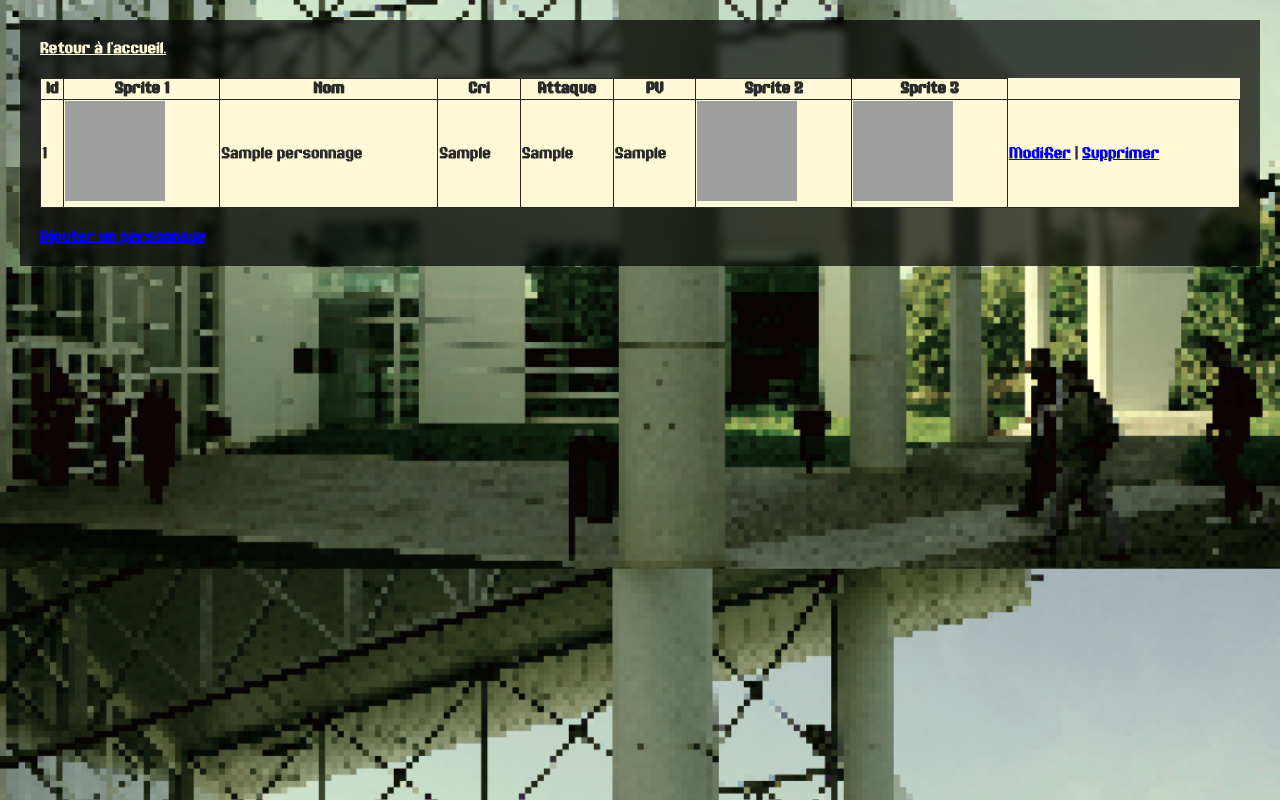
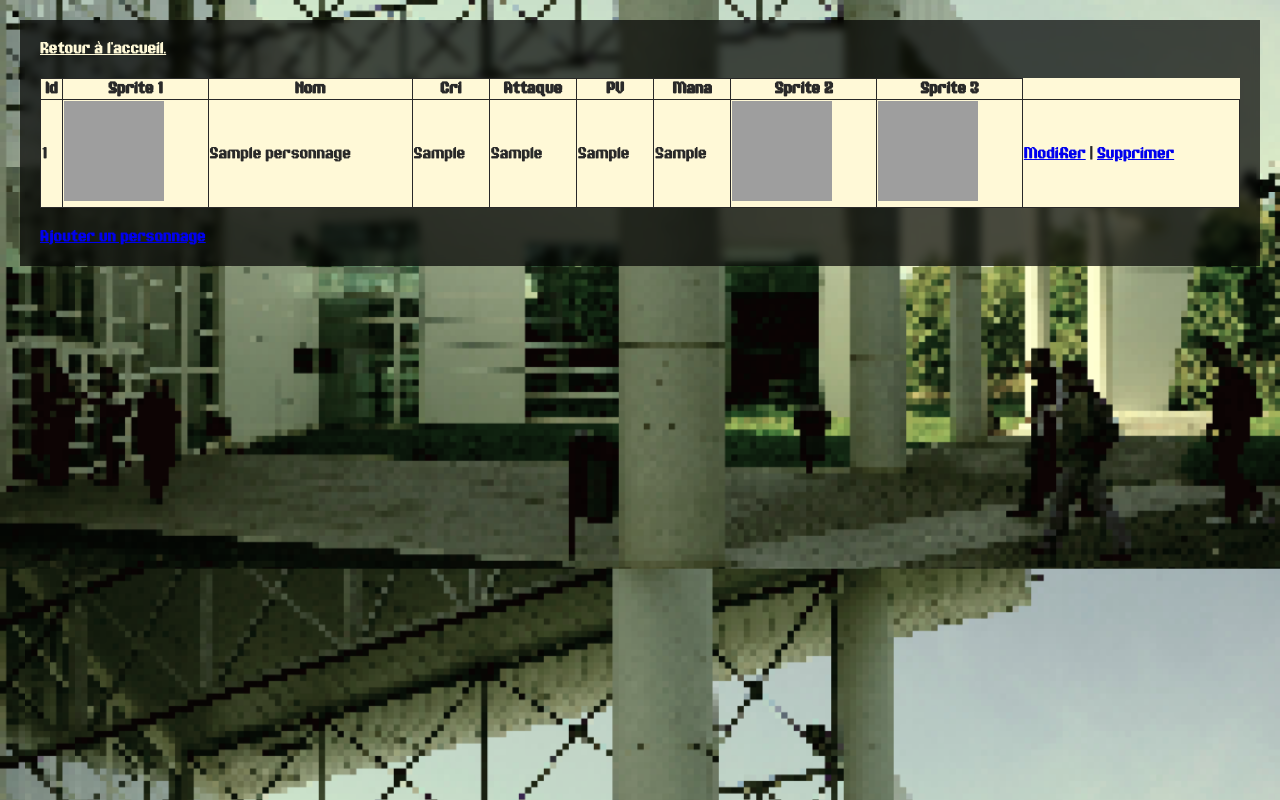
Before and after one commit to BinroLeCrab/MMI_Fighter, a PHP site: page /index.php?Admin in a window 1280 px wide. Run offline with PHP 8.4, Linux system fonts and the light colour scheme; tables that the repository leaves empty or names only in its code hold one stand-in row (values such as "Sample post"); grey boxes are pictures that could not be loaded.

Commit message:
✨ ajout des points de mana

```diff
--- a/classes/Personnage.php
+++ b/classes/Personnage.php
@@ -6,6 +6,7 @@ class Personnage {
     private $name;
     private $cri;
     private $atk;
+    private $mana;
     private $pv;
     private $pv_max;
 
@@ -13,7 +14,7 @@ class Personnage {
     private $S2;
     private $S3;
 
-    private $soin = 50;
+    private $soin;
 
     //? -------------------------GETTERS-------------------------------
 
@@ -31,6 +32,10 @@ class Personnage {
 
     public function getAtk() {
         return $this->atk;
+    }
+
+    public function getMana() {
+        return $this->mana;
     }
 
     public function getPv() {
@@ -68,6 +73,14 @@ class Personnage {
             $this->atk = $atk;
         } else {
             $this->atk = 0;
+        }
+    }
+
+    public function setMana($mana) {
+        if ($mana > 0) {
+            $this->mana = $mana;
+        } else {
+            $this->mana = 0;
         }
     }
 
@@ -113,6 +126,7 @@ class Personnage {
     public function __construct($data) {
         $this->hydrate($data);
         $this->setPvMax($data['pv']);
+        $this->soin = $this->mana;
     }
 
     public function crier() {
@@ -132,6 +146,10 @@ class Personnage {
         $reponse .= "       <div class=\"nbStats\">\n";
         $reponse .= "           <p>".$this->getPv()."</p>\n";
         $reponse .= "           <img class=\"IconHaut\" src=\"asset/PV.svg\" alt=\"PV\">\n";
+        $reponse .= "       </div>\n";
+        $reponse .= "       <div class=\"nbStats\">\n";
+        $reponse .= "           <p>".$this->getMana()."</p>\n";
+        $reponse .= "           <img class=\"IconHaut\" src=\"asset/Mana.svg\" alt=\"Mana\">\n";
         $reponse .= "       </div>\n";
         $reponse .= "   </div>\n";
 
@@ -178,6 +196,10 @@ class Personnage {
         $reponse.= "          <div class=\"nbStats\">\n";
         $reponse.= "              <p class=\"js_ATK\">".$this->getAtk()."</p>\n";
         $reponse.= "              <img src=\"asset/ATK.svg\" alt=\"Attaque\">\n";
+        $reponse.= "          </div>\n";
+        $reponse.= "          <div class=\"nbStats\">\n";
+        $reponse.= "              <p class=\"js_MANA\">".$this->getMana()."</p>\n";
+        $reponse.= "              <img src=\"asset/Mana.svg\" alt=\"Mana\">\n";
         $reponse.= "          </div>\n";
 
         $reponse.= "      </div>\n";
--- a/classes/PersonnageManager.php
+++ b/classes/PersonnageManager.php
@@ -12,12 +12,13 @@ class PersonnageManager {
     }
 
     public function addPersonnage(Personnage $perso) :bool {
-        $stmt = $this->db->prepare('INSERT INTO personnages(name, cri, atk, pv, S1, S2, S3) VALUES(:n, :c, :a, :p, :s1, :s2, :s3)');
+        $stmt = $this->db->prepare('INSERT INTO personnages(name, cri, atk, pv, mana, S1, S2, S3) VALUES(:n, :c, :a, :p, :m, :s1, :s2, :s3)');
 
         $stmt->bindValue(':n', $perso->getName());
         $stmt->bindValue(':c', $perso->getCri());
         $stmt->bindValue(':a', $perso->getAtk());
         $stmt->bindValue(':p', $perso->getPv());
+        $stmt->bindValue(':m', $perso->getMana());
         $stmt->bindValue(':s1', $perso->getS1());
         $stmt->bindValue(':s2', $perso->getS2());
         $stmt->bindValue(':s3', $perso->getS3());
@@ -38,12 +39,13 @@ class PersonnageManager {
 
     public function modifyPersonnage(Personnage $perso) :bool {
 
-        $stmt = $this->db->prepare('UPDATE personnages SET name = :n, cri = :c, atk = :a, pv = :p, S1 = :s1, S2 = :s2, S3 = :s3 WHERE id = :id');
+        $stmt = $this->db->prepare('UPDATE personnages SET name = :n, cri = :c, atk = :a, pv = :p, mana = :m, S1 = :s1, S2 = :s2, S3 = :s3 WHERE id = :id');
 
         $stmt->bindValue(':n', $perso->getName());
         $stmt->bindValue(':c', $perso->getCri());
         $stmt->bindValue(':a', $perso->getAtk());
         $stmt->bindValue(':p', $perso->getPv());
+        $stmt->bindValue(':m', $perso->getMana());
         $stmt->bindValue(':s1', $perso->getS1());
         $stmt->bindValue(':s2', $perso->getS2());
         $stmt->bindValue(':s3', $perso->getS3());
--- a/include/admin-view.php
+++ b/include/admin-view.php
@@ -16,6 +16,7 @@ $persos = $MonManager->getAllPersonnage();
             <th>Cri</th>
             <th>Attaque</th>
             <th>PV</th>
+            <th>Mana</th>
             <th>Sprite 2</th>
             <th>Sprite 3</th>
         </tr>
@@ -39,6 +40,7 @@ $persos = $MonManager->getAllPersonnage();
                 <td><input type="text" name="cri" value="<?= $perso->getCri() ?>" required /></td>
                 <td><input type="number" name="atk" value="<?= $perso->getAtk() ?>" required /></td>
                 <td><input type="number" name="pv" value="<?= $perso->getPv() ?>" required /></td>
+                <td><input type="number" name="mana" value="<?= $perso->getMana() ?>" required /></td>
                 <td>
                     <img class="Tabl_Sprite" src="asset/perso/<?= $perso->getS2() ?>" alt=""/>
                     <input type="file" name="S2" value="<?= $perso->getS2() ?>"/>
@@ -58,6 +60,7 @@ $persos = $MonManager->getAllPersonnage();
             <td><?= $perso->getCri() ?></td>
             <td><?= $perso->getAtk() ?></td>
             <td><?= $perso->getPv() ?></td>
+            <td><?= $perso->getMana() ?></td>
             <td><img class="Tabl_Sprite" src="asset/perso/<?= $perso->getS2() ?>" alt=""/></td>
             <td><img class="Tabl_Sprite" src="asset/perso/<?= $perso->getS3() ?>" alt=""/></td>
             <td><a href='index.php?Admin&Mod_perso=<?= $perso->getId() ?>'>Modifier</a> | <a href='index.php?Admin&Del_perso=<?= $perso->getId() ?>'>Supprimer</a></td>
@@ -74,6 +77,7 @@ $persos = $MonManager->getAllPersonnage();
             <input type="text" name="cri" placeholder="Cri" required />
             <input type="number" name="atk" placeholder="Attaque" required />
             <input type="number" name="pv" placeholder="PV" required />
+            <input type="number" name="mana" placeholder="Mana" required />
             <label for="S1">Sprite 1</label>
             <input type="file" name="S1" required />
             <label for="S2">Sprite 2</label>
--- a/index.php
+++ b/index.php
@@ -16,7 +16,7 @@ session_start();
 <?php
 if (isset($_GET['Admin'])){
 
-    if (isset($_GET['Add']) && isset($_POST['name']) && isset($_POST['cri']) && isset($_POST['atk']) && isset($_POST['pv']) && isset($_FILES['S1'])) {
+    if (isset($_GET['Add']) && isset($_POST['name']) && isset($_POST['cri']) && isset($_POST['atk']) && isset($_POST['pv']) && isset($_POST['mana']) && isset($_FILES['S1'])) {
 
         $nomS1 = 'S1'.$_POST['name'].'_'.str_replace(' ', '_', $_FILES['S1']['name']);
         $nomS2 = 'S2'.$_POST['name'].'_'.str_replace(' ', '_', $_FILES['S2']['name']);
@@ -27,6 +27,7 @@ if (isset($_GET['Admin'])){
             'cri' => $_POST['cri'],
             'atk' => $_POST['atk'],
             'pv' => $_POST['pv'],
+            'mana' => $_POST['mana'],
             'S1' => $nomS1,
             'S2' => $nomS2,
             'S3' => $nomS3
@@ -62,14 +63,15 @@ if (isset($_GET['Admin'])){
         } else {
             echo "Erreur lors de la suppression du personnage.";
         }
-    } else if (isset($_GET['Modify']) && isset($_POST['id']) && isset($_POST['name']) && isset($_POST['cri']) && isset($_POST['atk']) && isset($_POST['pv']) ) {
+    } else if (isset($_GET['Modify']) && isset($_POST['id']) && isset($_POST['name']) && isset($_POST['cri']) && isset($_POST['atk']) && isset($_POST['pv']) && isset($_POST['mana']) ) {
 
         $data = [
             'id' => $_POST['id'],
             'name' => $_POST['name'],
             'cri' => $_POST['cri'],
             'atk' => $_POST['atk'],
-            'pv' => $_POST['pv']
+            'pv' => $_POST['pv'],
+            'mana' => $_POST['mana'],
         ];
 
         if (isset($_FILES['S1']) && $_FILES['S1']['error'] != UPLOAD_ERR_NO_FILE) {
@@ -183,7 +185,7 @@ if (isset($_GET['Admin'])){
 
         $_SESSION['tour'] = 0;
 
-        var_dump($_SESSION);
+        // var_dump($_SESSION);
 
         header('location:index.php');
     }
--- a/js/perso_select.js
+++ b/js/perso_select.js
@@ -33,10 +33,11 @@ function changeInfoJ(objetNom, name, Sprite, src, objetStats, stats) {
     Sprite.src = src;
 
     console.log(stats);
-    console.log(stats.querySelector('.js_PV'));
+    console.log(stats.querySelector('.js_MANA'));
 
     objetStats.querySelector('.js_PV').textContent = stats.querySelector('.js_PV').textContent;
     objetStats.querySelector('.js_Atk').textContent = stats.querySelector('.js_ATK').textContent;
+    objetStats.querySelector('.js_Mana').textContent = stats.querySelector('.js_MANA').textContent;
 }
 
 //? ------------------------------------------------------------------
```
Also changed, not shown: include/choixPerso-view.php (+10 -2 lines).
